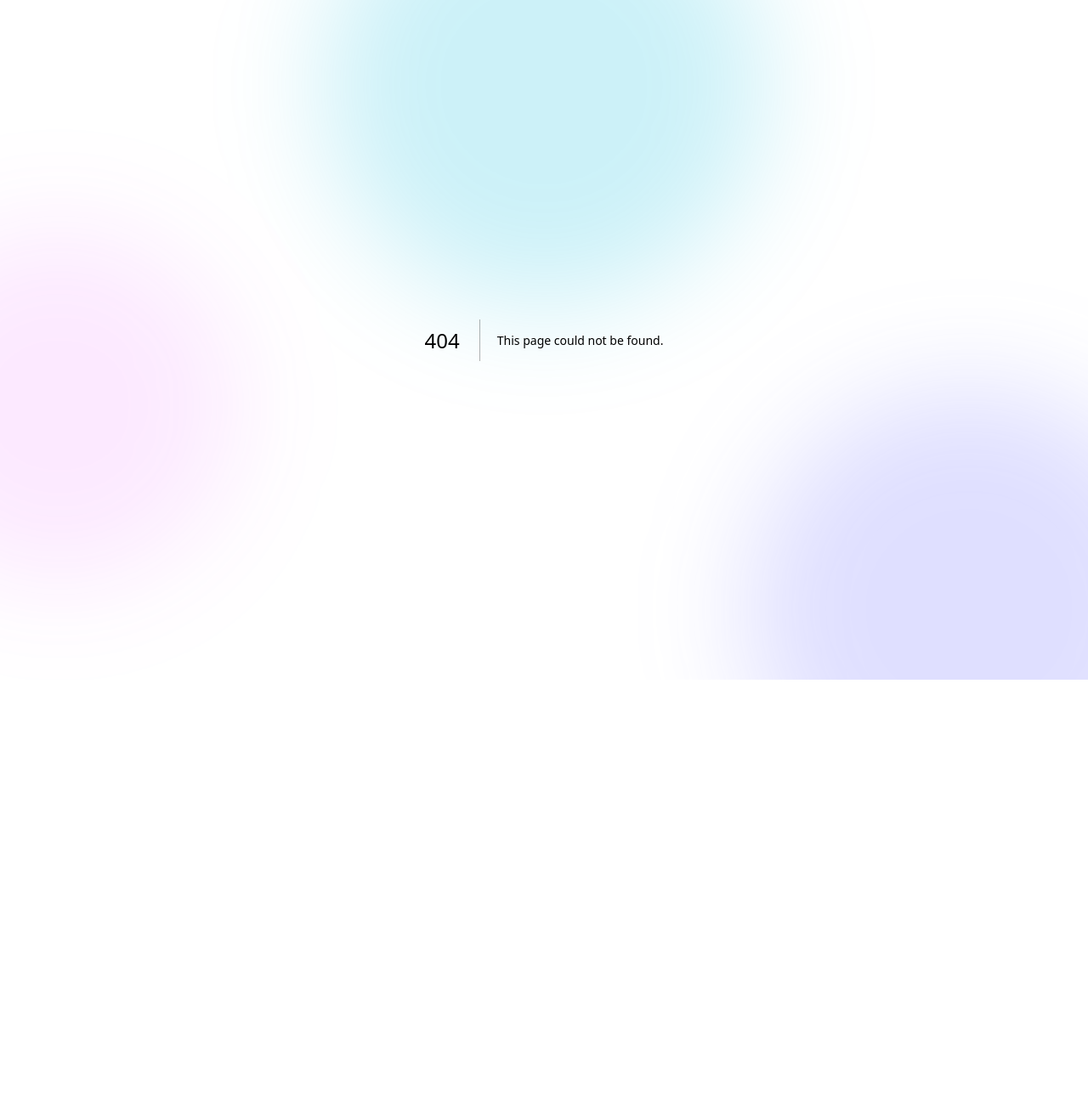
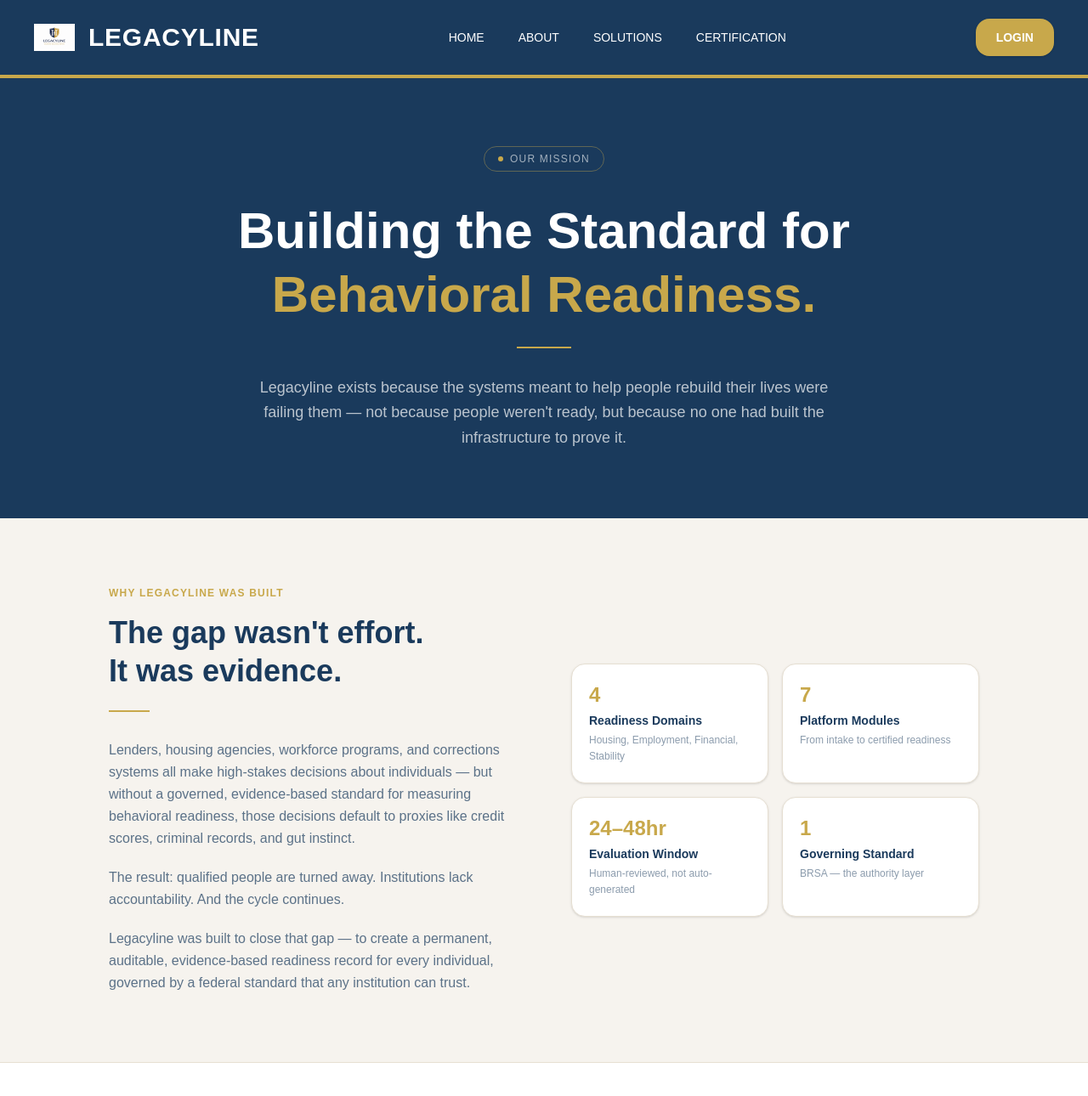
Before and after one commit to cken1977-create/legacyline-web, a Next.js app in the folder legacyline-ui/: page /about in a window 1280 px wide. Before the commit this address had no page. Shown: the top 1290 px of the page at 85% size. Before the commit the page ends 800 px from the top, so only its background shows below. Built offline with nearby package versions, Linux system fonts and the light colour scheme.

Commit message:
Create page.tsx

```diff
--- /dev/null
+++ b/legacyline-ui/app/about/page.tsx
@@ -0,0 +1,146 @@
+import Image from "next/image";
+import Link from "next/link";
+import Navbar from "../_components/Navbar";
+
+export default function AboutPage() {
+  return (
+    <main className="min-h-screen bg-[#f6f3ee] text-[#1A3A5C]">
+      <Navbar />
+
+      {/* HERO */}
+      <section className="bg-[#1A3A5C] text-white px-6 py-20 md:px-10">
+        <div className="mx-auto max-w-4xl text-center">
+          <div className="inline-flex items-center gap-2 border border-[#C8A84B]/40 rounded-full px-4 py-1.5 mb-8">
+            <div className="w-1.5 h-1.5 rounded-full bg-[#C8A84B]" />
+            <span className="text-xs text-white/60 tracking-widest uppercase">Our Mission</span>
+          </div>
+          <h1 className="text-4xl md:text-6xl font-bold leading-tight mb-6">
+            Building the Standard for<br />
+            <span className="text-[#C8A84B]">Behavioral Readiness.</span>
+          </h1>
+          <div className="mx-auto w-16 h-[2px] bg-[#C8A84B] mb-8" />
+          <p className="text-lg text-white/70 max-w-2xl mx-auto leading-relaxed">
+            Legacyline exists because the systems meant to help people rebuild their lives were failing them — not because people weren't ready, but because no one had built the infrastructure to prove it.
+          </p>
+        </div>
+      </section>
+
+      {/* WHY WE BUILT THIS */}
+      <section className="px-6 py-20 md:px-10">
+        <div className="mx-auto max-w-5xl">
+          <div className="grid md:grid-cols-2 gap-16 items-center">
+            <div>
+              <div className="text-xs text-[#C8A84B] tracking-widest uppercase font-semibold mb-4">Why Legacyline Was Built</div>
+              <h2 className="text-3xl md:text-4xl font-bold mb-6 leading-tight">
+                The gap wasn't effort.<br />It was evidence.
+              </h2>
+              <div className="w-12 h-[2px] bg-[#C8A84B] mb-8" />
+              <div className="space-y-5 text-[#1A3A5C]/70 leading-relaxed">
+                <p>
+                  Lenders, housing agencies, workforce programs, and corrections systems all make high-stakes decisions about individuals — but without a governed, evidence-based standard for measuring behavioral readiness, those decisions default to proxies like credit scores, criminal records, and gut instinct.
+                </p>
+                <p>
+                  The result: qualified people are turned away. Institutions lack accountability. And the cycle continues.
+                </p>
+                <p>
+                  Legacyline was built to close that gap — to create a permanent, auditable, evidence-based readiness record for every individual, governed by a federal standard that any institution can trust.
+                </p>
+              </div>
+            </div>
+            <div className="grid grid-cols-2 gap-4">
+              {[
+                { number: "4", label: "Readiness Domains", sub: "Housing, Employment, Financial, Stability" },
+                { number: "7", label: "Platform Modules", sub: "From intake to certified readiness" },
+                { number: "24–48hr", label: "Evaluation Window", sub: "Human-reviewed, not auto-generated" },
+                { number: "1", label: "Governing Standard", sub: "BRSA — the authority layer" },
+              ].map(item => (
+                <div key={item.label} className="bg-white border border-[#e6dfd2] rounded-2xl p-5 shadow-sm">
+                  <div className="text-2xl font-bold text-[#C8A84B] mb-1">{item.number}</div>
+                  <div className="font-semibold text-[#1A3A5C] text-sm mb-1">{item.label}</div>
+                  <div className="text-xs text-[#1A3A5C]/50 leading-relaxed">{item.sub}</div>
+                </div>
+              ))}
+            </div>
+          </div>
+        </div>
+      </section>
+
+      {/* BRSA MISSION */}
+      <section className="bg-white px-6 py-20 md:px-10 border-y border-[#e6dfd2]">
+        <div className="mx-auto max-w-5xl">
+          <div className="text-center mb-16">
+            <div className="text-xs text-[#C8A84B] tracking-widest uppercase font-semibold mb-4">The Authority Layer</div>
+            <h2 className="text-3xl md:text-4xl font-bold mb-4">What is BRSA?</h2>
+            <div className="mx-auto w-12 h-[2px] bg-[#C8A84B]" />
+          </div>
+          <div className="grid md:grid-cols-3 gap-8">
+            {[
+              { title: "Standards Authority", desc: "BRSA sets and governs the behavioral readiness standard — the rules, thresholds, and methodology that define what readiness means and how it is measured.", icon: "◈" },
+              { title: "Evaluator Certification", desc: "BRSA certifies every evaluator who works within the Legacyline platform. Certification is not automatic — it requires training, examination, and ongoing compliance.", icon: "◎" },
+              { title: "Registry & Verification", desc: "BRSA maintains the authoritative registry of certified individuals and institutions. Any party can verify standing through the BRSA verification portal.", icon: "⬡" },
+            ].map(item => (
+              <div key={item.title} className="text-center p-8 rounded-2xl border border-[#e6dfd2] hover:border-[#C8A84B]/40 transition">
+                <div className="text-3xl text-[#C8A84B] mb-4">{item.icon}</div>
+                <h3 className="font-bold text-[#1A3A5C] text-lg mb-3">{item.title}</h3>
+                <div className="w-8 h-[2px] bg-[#C8A84B] mx-auto mb-4" />
+                <p className="text-[#1A3A5C]/60 text-sm leading-relaxed">{item.desc}</p>
+              </div>
+            ))}
+          </div>
+        </div>
+      </section>
+
+      {/* VISION */}
+      <section className="bg-[#1A3A5C] text-white px-6 py-20 md:px-10">
+        <div className="mx-auto max-w-4xl text-center">
+          <div className="flex justify-center mb-8">
+            <Image src="/logo-seal.png" alt="BRSA Seal" width={100} height={100} className="h-24 w-auto opacity-90" />
+          </div>
+          <h2 className="text-3xl md:text-5xl font-bold mb-6 leading-tight">
+            National readiness infrastructure.<br />
+            <span className="text-[#C8A84B]">Built to last.</span>
+          </h2>
+          <p className="text-white/60 max-w-2xl mx-auto leading-relaxed mb-10">
+            The long-term vision for Legacyline is to become the national standard for behavioral readiness — a permanent infrastructure layer that lenders, housing agencies, workforce systems, corrections programs, and education institutions rely on to make better, fairer, more accountable decisions.
+          </p>
+          <Link href="/intake" className="inline-block bg-[#C8A84B] text-[#1A3A5C] px-10 py-4 rounded-2xl font-bold hover:opacity-90 transition text-sm tracking-wide">
+            Begin Your Intake
+          </Link>
+        </div>
+      </section>
+
+      <Footer />
+    </main>
+  );
+}
+
+function Footer() {
+  return (
+    <footer className="border-t-4 border-[#C8A84B] bg-[#1A3A5C] text-white">
+      <div className="mx-auto grid max-w-7xl gap-10 px-6 py-10 md:grid-cols-[1.4fr_1fr_1fr_1fr_1fr] md:px-10">
+        <div className="flex items-center gap-4">
+          <Image src="/logo-shield.png" alt="Legacyline" width={48} height={48} className="h-12 w-12 object-contain" />
+          <div className="text-3xl font-semibold">LEGACYLINE</div>
+        </div>
+        <FooterCol title="Contact" items={["info@legacylinehq.com"]} />
+        <FooterCol title="About" items={["About"]} />
+        <FooterCol title="Certification" items={["Certification"]} />
+        <FooterCol title="Solutions" items={["Solutions"]} />
+      </div>
+      <div className="border-t border-white/10 py-4 text-center text-xs text-white/40">
+        © 2026 Legacyline HQ · A BRSA Holdings Inc. platform · Standards-governed.
+      </div>
+    </footer>
+  );
+}
+
+function FooterCol({ title, items }: { title: string; items: string[] }) {
+  return (
+    <div>
+      <div className="text-xl font-semibold">{title}</div>
+      <div className="mt-4 space-y-2 text-base text-white/80">
+        {items.map((item) => <div key={item}>{item}</div>)}
+      </div>
+    </div>
+  );
+        }
```
